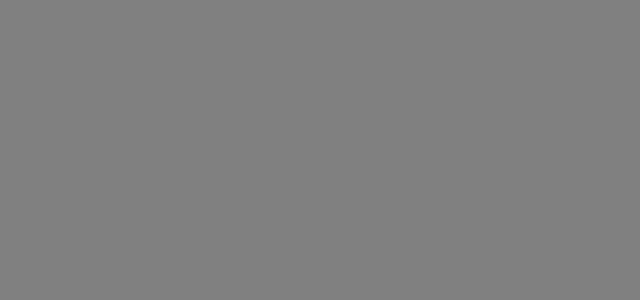
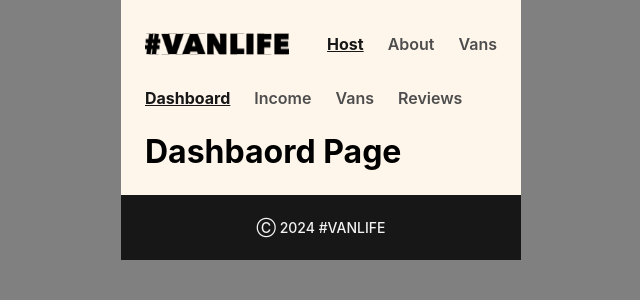
Before and after one commit to DarkstarXDD/van-life, a React (Vite) app: page /host in a window 1280 px wide. Before the commit this address had no page. Shown: the top 300 px of the page, without its empty margins (319-959 px from the left). Built offline with nearby package versions, Linux system fonts and the light colour scheme; a web font is replaced by a local one.

Commit message:
Add host pages & routes

```diff
--- a/src/App.jsx
+++ b/src/App.jsx
@@ -1,14 +1,28 @@
 import { BrowserRouter, Routes, Route } from "react-router-dom"
+
 import MainLayout from "./layouts/MainLayout"
+import HostLayout from "./layouts/HostLayout"
+
 import Home from "./pages/Home"
 import About from "./pages/About"
 import Vans from "./pages/Vans"
+
+import Dashboard from "./pages/Host/Dashboard"
+import Income from "./pages/Host/Income"
+import HostVans from "./pages/Host/HostVans"
+import Reviews from "./pages/Host/Reviews"
 
 export default function App() {
   return (
     <BrowserRouter>
       <Routes>
         <Route path="/" element={<MainLayout />}>
+          <Route path="host" element={<HostLayout />}>
+            <Route index element={<Dashboard />} />
+            <Route path="income" element={<Income />} />
+            <Route path="vans" element={<HostVans />} />
+            <Route path="reviews" element={<Reviews />} />
+          </Route>
           <Route path="/" element={<Home />} />
           <Route path="/about" element={<About />} />
           <Route path="/vans" element={<Vans />} />
--- a/src/components/Header.jsx
+++ b/src/components/Header.jsx
@@ -9,12 +9,32 @@ export default function Header() {
       <nav>
         <ul className="header__navbar">
           <li>
-            <NavLink className="header__nav-element" to="/about">
+            <NavLink
+              to="/host"
+              className={({ isActive }) =>
+                isActive ? "header__nav-element--active" : "header__nav-element"
+              }
+            >
+              Host
+            </NavLink>
+          </li>
+          <li>
+            <NavLink
+              to="/about"
+              className={({ isActive }) =>
+                isActive ? "header__nav-element--active" : "header__nav-element"
+              }
+            >
               About
             </NavLink>
           </li>
           <li>
-            <NavLink className="header__nav-element" to="/vans">
+            <NavLink
+              to="/vans"
+              className={({ isActive }) =>
+                isActive ? "header__nav-element--active" : "header__nav-element"
+              }
+            >
               Vans
             </NavLink>
           </li>
--- /dev/null
+++ b/src/components/HostNavbar.jsx
@@ -0,0 +1,51 @@
+import { NavLink } from "react-router-dom"
+
+export default function HostNavbar() {
+  return (
+    <nav>
+      <ul className="host__navbar">
+        <li>
+          <NavLink
+            to="/host"
+            end
+            className={({ isActive }) =>
+              isActive ? "header__nav-element--active" : "header__nav-element"
+            }
+          >
+            Dashboard
+          </NavLink>
+        </li>
+        <li>
+          <NavLink
+            to="/host/income"
+            className={({ isActive }) =>
+              isActive ? "header__nav-element--active" : "header__nav-element"
+            }
+          >
+            Income
+          </NavLink>
+        </li>
+        <li>
+          <NavLink
+            to="/host/vans"
+            className={({ isActive }) =>
+              isActive ? "header__nav-element--active" : "header__nav-element"
+            }
+          >
+            Vans
+          </NavLink>
+        </li>
+        <li>
+          <NavLink
+            to="/host/reviews"
+            className={({ isActive }) =>
+              isActive ? "header__nav-element--active" : "header__nav-element"
+            }
+          >
+            Reviews
+          </NavLink>
+        </li>
+      </ul>
+    </nav>
+  )
+}
--- /dev/null
+++ b/src/layouts/HostLayout.jsx
@@ -0,0 +1,11 @@
+import { Outlet } from "react-router-dom"
+import HostNavbar from "../components/HostNavbar"
+
+export default function HostLayout() {
+  return (
+    <main className="main main--host">
+      <HostNavbar />
+      <Outlet />
+    </main>
+  )
+}
--- /dev/null
+++ b/src/pages/Host/Dashboard.jsx
@@ -0,0 +1,3 @@
+export default function Dashboard() {
+  return <h1>Dashbaord Page</h1>
+}
--- /dev/null
+++ b/src/pages/Host/HostVans.jsx
@@ -0,0 +1,3 @@
+export default function HostVans() {
+  return <h1>Host Vans Page</h1>
+}
--- /dev/null
+++ b/src/pages/Host/Income.jsx
@@ -0,0 +1,3 @@
+export default function Income() {
+  return <h1>Income Page</h1>
+}
--- /dev/null
+++ b/src/pages/Host/Reviews.jsx
@@ -0,0 +1,3 @@
+export default function Reviews() {
+  return <h1>Reviews Page</h1>
+}
--- a/src/pages/Vans.jsx
+++ b/src/pages/Vans.jsx
@@ -2,7 +2,7 @@ export default function Vans() {
   return (
     <>
       <main>
-        <h1>Vans Page</h1>
+        <h1>Explore Our Van Options</h1>
       </main>
     </>
   )
--- a/styles.css
+++ b/styles.css
@@ -103,10 +103,11 @@ body {
   color: var(--clr-neutral-400);
 }
 
+.header__nav-element:hover,
 .header__nav-element--active {
-  color: var(--clr-neutral-900);
   font-weight: var(--fw-bold);
   text-decoration: underline;
+  color: var(--clr-neutral-900);
 }
 
 .main {
@@ -183,6 +184,22 @@ body {
   margin-top: 1rem;
 }
 
+.main--host {
+  display: flex;
+  flex-direction: column;
+  justify-content: start;
+  align-items: start;
+  gap: 1.5rem;
+  padding-top: 0;
+}
+
+.host__navbar {
+  display: flex;
+  justify-content: start;
+  align-items: center;
+  gap: 1.5rem;
+}
+
 .footer {
   font-size: var(--fs-300);
   text-align: center;
```
